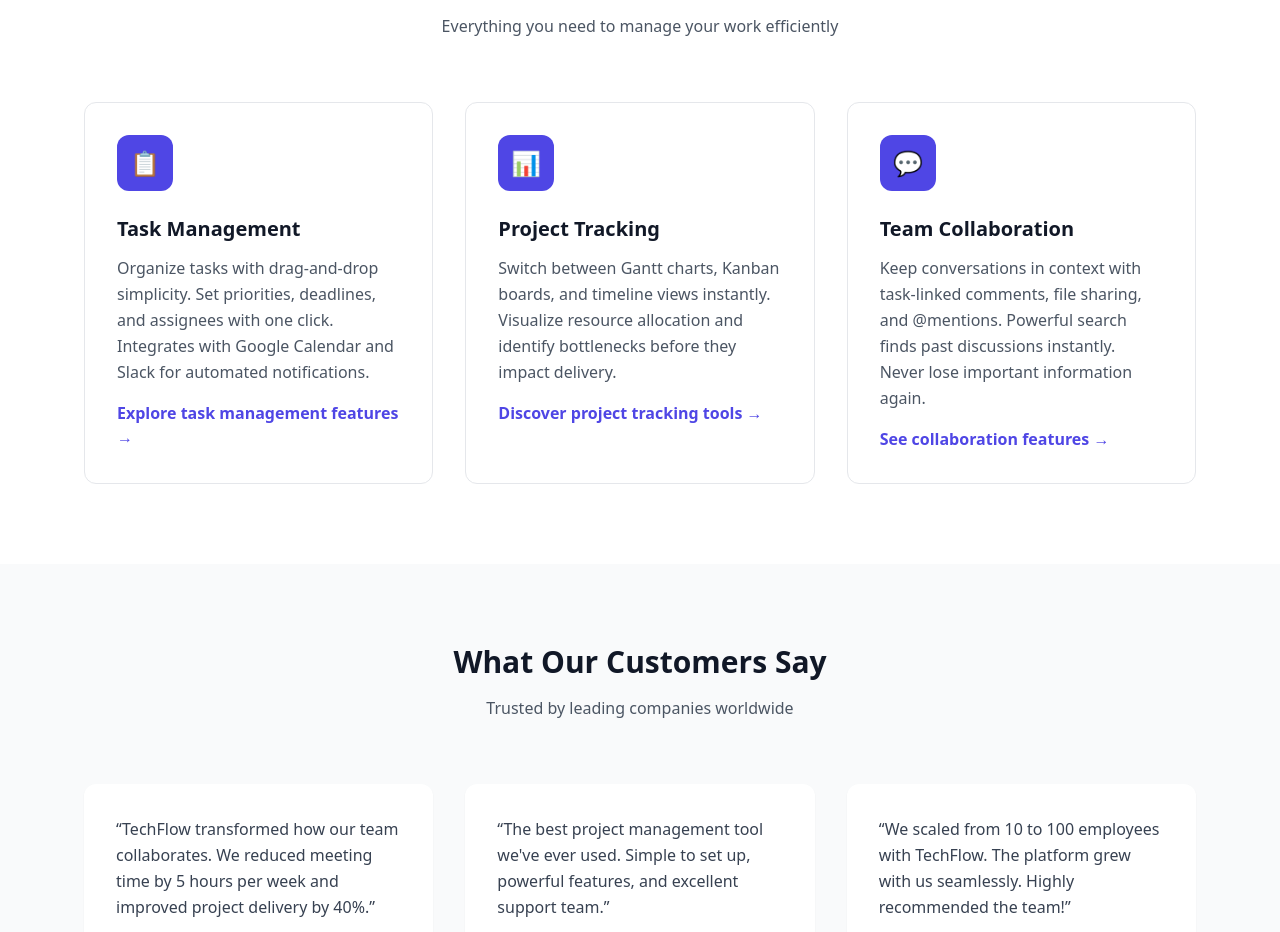
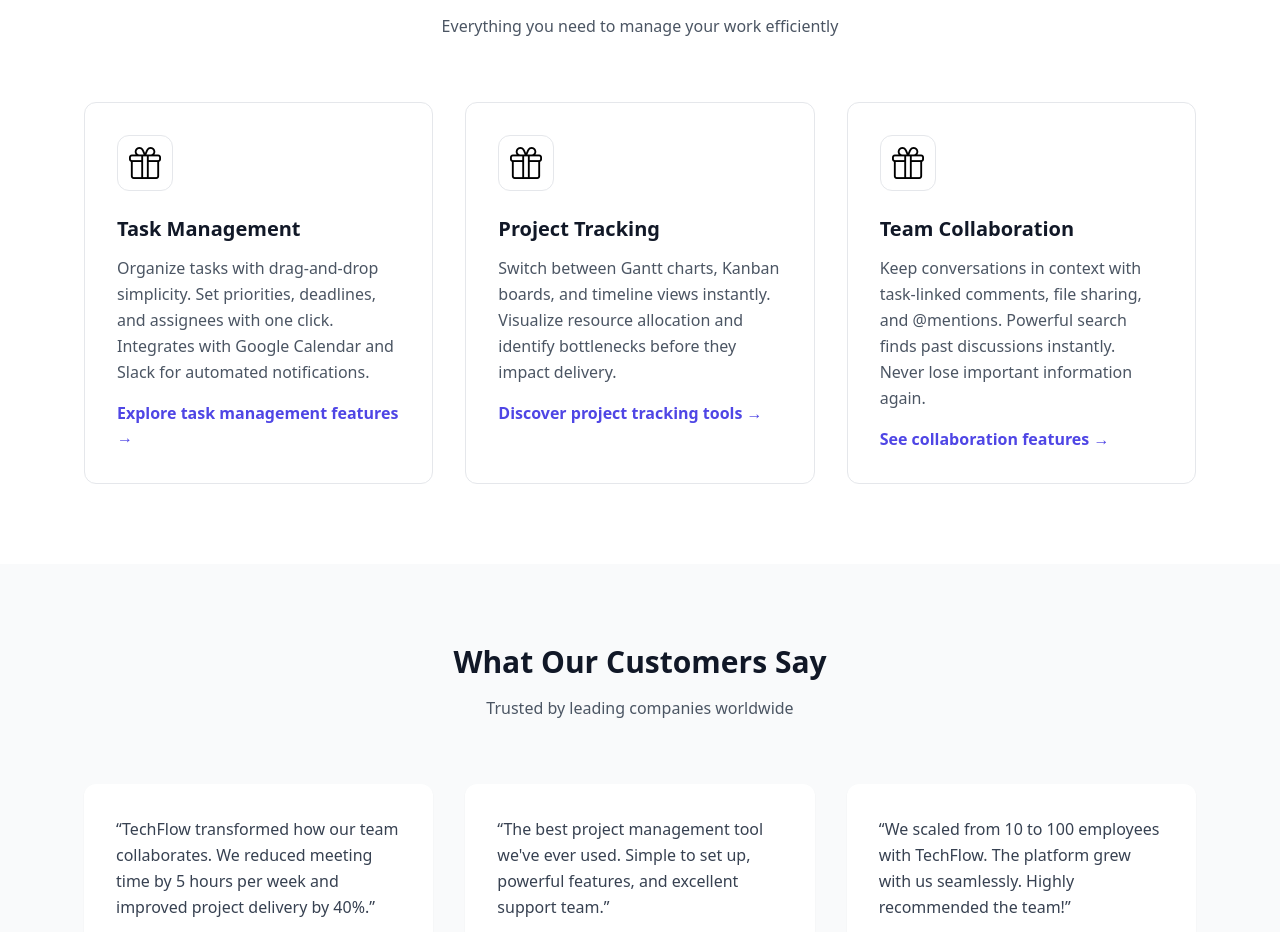
Before and after one commit to rumeshwrkn/nextjs-seo-demo, a Next.js app: page /good in a window 1280 px wide. Shown: the part 924-1856 px from the top of the page. Built offline with nearby package versions, Linux system fonts and the light colour scheme.

Commit message:
update: set good icon

```diff
--- a/components/ui/Features.tsx
+++ b/components/ui/Features.tsx
@@ -1,4 +1,5 @@
 import Link from 'next/link'
+import Image from 'next/image'
 
 type FeaturesProps = {
   variant: 'good' | 'bad'
@@ -17,8 +18,8 @@ export function Features({ variant }: FeaturesProps) {
 
           <div className="grid md:grid-cols-3 gap-8">
             <article className="bg-white border border-gray-200 rounded-xl p-8 hover:shadow-xl transition-shadow">
-              <div className="w-14 h-14 bg-primary rounded-xl flex items-center justify-center text-2xl mb-6">
-                <img src='images/gift.svg' />
+              <div className="w-14 h-14 border rounded-xl flex items-center justify-center text-2xl mb-6">
+                <img src='/images/bad/bad-icon.png' className='w-8' />
               </div>
               {/* Non-descriptive heading */}
               <h5 className="text-xl font-bold text-gray-900 mb-3">Feature One</h5>
@@ -33,8 +34,8 @@ export function Features({ variant }: FeaturesProps) {
             </article>
 
             <article className="bg-white border border-gray-200 rounded-xl p-8 hover:shadow-xl transition-shadow">
-              <div className="w-14 h-14 bg-primary rounded-xl flex items-center justify-center text-2xl mb-6">
-                <img src='images/gift.svg' />
+              <div className="w-14 h-14 border rounded-xl flex items-center justify-center text-2xl mb-6">
+                <img src='/images/bad/bad-icon.png' className='w-8' />
               </div>
               <h5 className="text-xl font-bold text-gray-900 mb-3">Feature Two</h5>
               <p className="text-gray-600 leading-relaxed mb-4">
@@ -46,8 +47,8 @@ export function Features({ variant }: FeaturesProps) {
             </article>
 
             <article className="bg-white border border-gray-200 rounded-xl p-8 hover:shadow-xl transition-shadow">
-              <div className="w-14 h-14 bg-primary rounded-xl flex items-center justify-center text-2xl mb-6">
-                <img src='images/gift.svg' />
+              <div className="w-14 h-14 border rounded-xl flex items-center justify-center text-2xl mb-6">
+                <img src='/images/bad/bad-icon.png' className='w-8' />
               </div>
               <h5 className="text-xl font-bold text-gray-900 mb-3">Feature Three</h5>
               <p className="text-gray-600 leading-relaxed mb-4">
@@ -74,8 +75,15 @@ export function Features({ variant }: FeaturesProps) {
 
         <div className="grid md:grid-cols-3 gap-8">
           <article className="bg-white border border-gray-200 rounded-xl p-8 hover:shadow-xl transition-shadow">
-            <div className="w-14 h-14 bg-primary rounded-xl flex items-center justify-center text-2xl mb-6" aria-hidden="true">
-              📋
+            <div className="w-14 h-14 border rounded-xl flex items-center justify-center text-2xl mb-6" aria-hidden="true">
+              <Image
+                src="/images/good/good-icon.png"
+                alt="Task Management - Organize tasks with drag-and-drop simplicity. Set priorities, deadlines,
+              and assignees with one click. "
+                width={64}
+                height={64}
+                className="w-8"
+              />
             </div>
             {/* Descriptive heading (H3 under H2) */}
             <h3 className="text-xl font-bold text-gray-900 mb-3">Task Management</h3>
@@ -92,8 +100,14 @@ export function Features({ variant }: FeaturesProps) {
           </article>
 
           <article className="bg-white border border-gray-200 rounded-xl p-8 hover:shadow-xl transition-shadow">
-            <div className="w-14 h-14 bg-primary rounded-xl flex items-center justify-center text-2xl mb-6" aria-hidden="true">
-              📊
+            <div className="w-14 h-14 border rounded-xl flex items-center justify-center text-2xl mb-6" aria-hidden="true">
+              <Image
+                src="/images/good/good-icon.png"
+                alt="Project Tracking -Switch between Gantt charts, Kanban boards, and timeline views instantly. "
+                width={64}
+                height={64}
+                className="w-8"
+              />
             </div>
             <h3 className="text-xl font-bold text-gray-900 mb-3">Project Tracking</h3>
             <p className="text-gray-600 leading-relaxed mb-4">
@@ -107,8 +121,15 @@ export function Features({ variant }: FeaturesProps) {
           </article>
 
           <article className="bg-white border border-gray-200 rounded-xl p-8 hover:shadow-xl transition-shadow">
-            <div className="w-14 h-14 bg-primary rounded-xl flex items-center justify-center text-2xl mb-6" aria-hidden="true">
-              💬
+            <div className="w-14 h-14 border rounded-xl flex items-center justify-center text-2xl mb-6" aria-hidden="true">
+              <Image
+                src="/images/good/good-icon.png"
+                alt="Team Collaboration - Keep conversations in context with task-linked comments, file sharing,
+              and @mentions. "
+                width={64}
+                height={64}
+                className="w-8"
+              />
             </div>
             <h3 className="text-xl font-bold text-gray-900 mb-3">Team Collaboration</h3>
             <p className="text-gray-600 leading-relaxed mb-4">
```
Also changed, not shown: public/images/good/good-icon.png (added).
